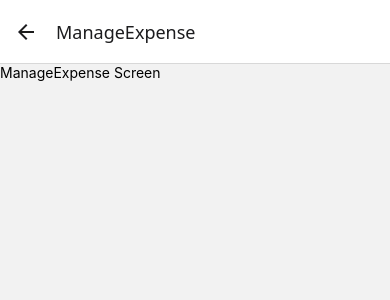
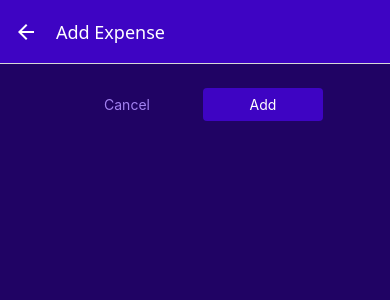
Before and after one commit to senkiv-oleh/expense-tracker-app, a React Native app: screen /ManageExpense in a window 390 px wide. Shown: the top 300 px of the page. Built offline with nearby package versions, Linux system fonts and the light colour scheme.

Commit message:
Refactor navigation and enhance ManageExpense screen with editing capabilities

```diff
--- a/App.js
+++ b/App.js
@@ -27,11 +27,11 @@
         tabBarActiveTintColor: GlobalStyles.colors.accent500,
         headerRight: ({ tintColor }) => (
           <IconButton
-            name='add'
+            icon='add'
             size={24}
             color={tintColor}
             onPress={() => {
-              navigation.navigate("ManageExpense")
+              navigation.navigate('ManageExpense')
             }}
           />
         )
@@ -68,7 +68,13 @@
     <>
       <StatusBar style='auto' />
       <NavigationContainer>
-        <Stack.Navigator nitialRouteName='ExpensesOverview'>
+        <Stack.Navigator
+          screenOptions={{
+            headerStyle: { backgroundColor: GlobalStyles.colors.primary500 },
+            headerTintColor: 'white'
+          }}
+          initialRouteName='ExpensesOverview'
+        >
           <Stack.Screen
             name='ExpensesOverview'
             component={ExpensesOverview}
@@ -76,7 +82,13 @@
               headerShown: false
             }}
           />
-          <Stack.Screen name='ManageExpense' component={ManageExpense} />
+          <Stack.Screen
+            name='ManageExpense'
+            component={ManageExpense}
+            options={{
+              presentation: 'modal'
+            }}
+          />
         </Stack.Navigator>
       </NavigationContainer>
     </>
--- a/conmponets/ExpensesOutput/ExpenseItem.js
+++ b/conmponets/ExpensesOutput/ExpenseItem.js
@@ -6,9 +6,10 @@
 function ExpenseItem ({ description, amount, date }) {
   const navigation = useNavigation()
 
-  const expensePressHandler = () => {
-    console.log('Pressed')
-    navigation.navigate('ManageExpense')
+  const expensePressHandler = id => {
+    navigation.navigate('ManageExpense', {
+      expenseId: id
+    })
   }
 
   return (
--- /dev/null
+++ b/conmponets/ui/Button.js
@@ -0,0 +1,44 @@
+import { View, Text, Pressable, StyleSheet } from 'react-native'
+import { GlobalStyles } from '../../constants/styles'
+
+function Button ({ children, onPress, mode, style }) {
+  return (
+    <View style={style}>
+      <Pressable
+        onPress={onPress}
+        style={({ pressed }) => pressed && styles.pressed}
+      >
+        <View style={[styles.butoon, mode === 'flat' && styles.flat]}>
+          <Text style={[styles.buttonText, mode === 'flat' && styles.flatText]}>
+            {children}
+          </Text>
+        </View>
+      </Pressable>
+    </View>
+  )
+}
+
+export default Button
+
+const styles = StyleSheet.create({
+  butoon: {
+    borderRadius: 4,
+    padding: 8,
+    backgroundColor: GlobalStyles.colors.primary500
+  },
+  flat: {
+    backgroundColor: 'transparent'
+  },
+  buttonText: {
+    color: 'white',
+    textAlign: 'center'
+  },
+  flatText: {
+    color: GlobalStyles.colors.primary200
+  },
+  pressed: {
+    opacity: 0.75,
+    backgroundColor: GlobalStyles.colors.primary100,
+    borderRadius: 4
+  }
+})
--- a/conmponets/ui/IconButton.js
+++ b/conmponets/ui/IconButton.js
@@ -1,14 +1,14 @@
 import { Pressable, View, StyleSheet } from 'react-native'
 import { Ionicons } from '@expo/vector-icons'
 
-function IconButton ({ name, size, color, onPress }) {
+function IconButton ({ icon, size, color, onPress }) {
   return (
     <Pressable
       onPress={onPress}
       style={({ pressed }) => pressed && styles.pressed}
     >
       <View style={styles.buttonContainer}>
-        <Ionicons name={name} size={size} color={color} />
+        <Ionicons name={icon} size={size} color={color} />
       </View>
     </Pressable>
   )
@@ -21,7 +21,7 @@
     borderRadius: 24,
     padding: 6,
     marginHorizontal: 8,
-    marginVertical: 2,
+    marginVertical: 2
   },
   pressed: {
     opacity: 0.75
--- a/screens/ManageExpense.js
+++ b/screens/ManageExpense.js
@@ -1,6 +1,81 @@
-import { Text } from 'react-native'
-function ManageExpense () {
-  return <Text>ManageExpense Screen</Text>
+import { useLayoutEffect } from 'react'
+import { View, StyleSheet } from 'react-native'
+import IconButton from '../conmponets/ui/IconButton'
+import { GlobalStyles } from '../constants/styles'
+import Button from '../conmponets/ui/Button'
+
+function ManageExpense ({ route, navigation }) {
+  const editedExpenseId = route.params?.expenseId
+  const isEditing = !!editedExpenseId
+
+  useLayoutEffect(() => {
+    navigation.setOptions({
+      title: isEditing ? 'Edit Expense' : 'Add Expense'
+    })
+  }, [navigation, isEditing])
+
+  function deleteExpenseHandler () {
+    navigation.goBack()
+  }
+
+  function cancelExpenseHandler () {
+    navigation.goBack()
+  }
+
+  function confirmExpenseHandler () {
+    navigation.goBack()
+  }
+
+  return (
+    <View style={styles.container}>
+      <View style={styles.buttonsContainer}>
+        <Button
+          style={styles.button}
+          mode='flat'
+          onPress={cancelExpenseHandler}
+        >
+          Cancel
+        </Button>
+        <Button style={styles.button} onPress={confirmExpenseHandler}>
+          {isEditing ? 'Update' : 'Add'}
+        </Button>
+      </View>
+      {isEditing && (
+        <View style={styles.deleteContainer}>
+          <IconButton
+            icon='trash'
+            color={GlobalStyles.colors.error500}
+            size={36}
+            onPress={deleteExpenseHandler}
+          />
+        </View>
+      )}
+    </View>
+  )
 }
 
 export default ManageExpense
+
+const styles = StyleSheet.create({
+  container: {
+    flex: 1,
+    padding: 24,
+    backgroundColor: GlobalStyles.colors.primary800
+  },
+  buttonsContainer: {
+    flexDirection: 'row',
+    alignItems: 'center',
+    justifyContent: 'center'
+  },
+  button: {
+    minWidth: 120,
+    marginHorizontal: 8
+  },
+  deleteContainer: {
+    marginTop: 16,
+    paddingTop: 8,
+    borderTopWidth: 2,
+    borderTopColor: GlobalStyles.colors.primary200,
+    alignItems: 'center'
+  }
+})
```
